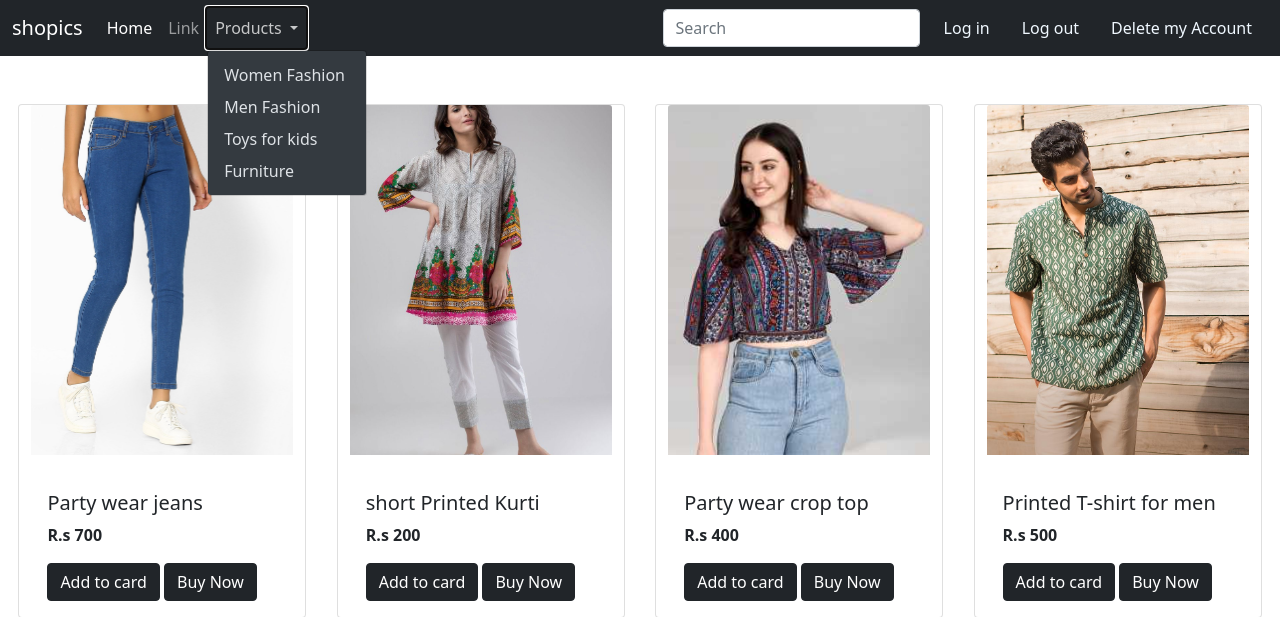
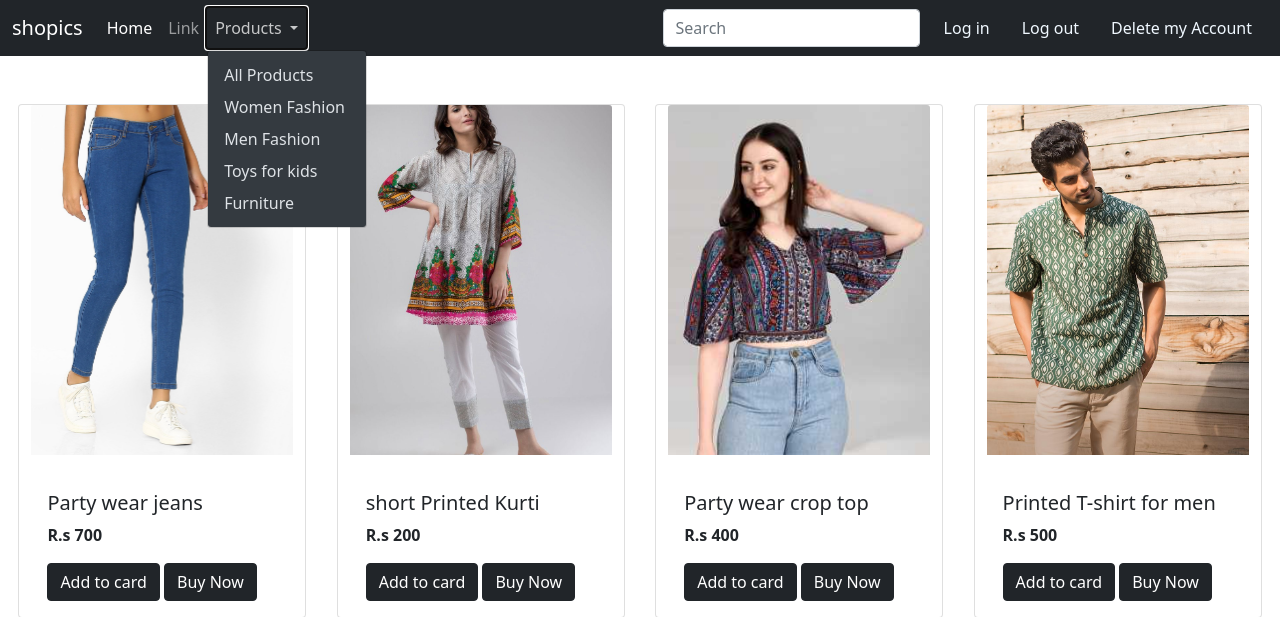
Before and after one commit to Andresha56/E-com-web, a Django app: page /index/ in a window 1280 px wide, after a click on "Products". Shown: the top 617 px of the page. Run offline with Django 4.2, Linux system fonts and the light colour scheme; data comes from the database, SQL or seed files in the repository; both versions use the stored data as it was after the commit.

Commit message:
create filtering object

```diff
--- a/mac/shop/models/product.py
+++ b/mac/shop/models/product.py
@@ -8,3 +8,12 @@ class Product(models.Model):
     product_perice=models.IntegerField(default=0)
     product_date=models.DateTimeField(auto_now_add=True)
     product_image=models.ImageField(upload_to='product/image')
+
+
+
+    @staticmethod
+    def get_product_by_product_category_id(product_category_id):
+        if product_category_id:
+            return Product.objects.filter(product_category=product_category_id)
+        else:
+            return Product.objects.all()
--- a/mac/shop/templates/base.html
+++ b/mac/shop/templates/base.html
@@ -51,8 +51,9 @@
               </a>
 
               <ul class="dropdown-menu dropdown-menu-dark" aria-labelledby="navbarDropdown">
+                <li><a class="dropdown-item" href="? product category=">All Products</a></li>
                 {% for categories in category %}
-                <li><a class="dropdown-item" href="#">{{categories.category}}</a></li>
+                <li><a class="dropdown-item" href="? product category={{categories.id}}">{{categories.category}}</a></li>
                 {% endfor %}
 
               </ul>
--- a/mac/shop/views.py
+++ b/mac/shop/views.py
@@ -13,8 +13,22 @@ from django.contrib import messages
 def index(request):
     product=Product.objects.all()
     category=Category.get_all_category()
+    print(request.GET)
+    product_category=(request.GET.get(' product category'))
+    print(product_category)
+    if product_category:
+        product= Product.get_product_by_product_category_id(product_category)
+
+
+    else:
+        product=Product.objects.all()
     param={'product':product,'category':category}
     return render(request,'index.html',param)
+
+
+
+
+
 
 #  ---------sign_up_page---------
 def sign_up(request):
```
Also changed, not shown: mac/db.sqlite3, mac/shop/models/category.py (line endings or trailing spaces).
